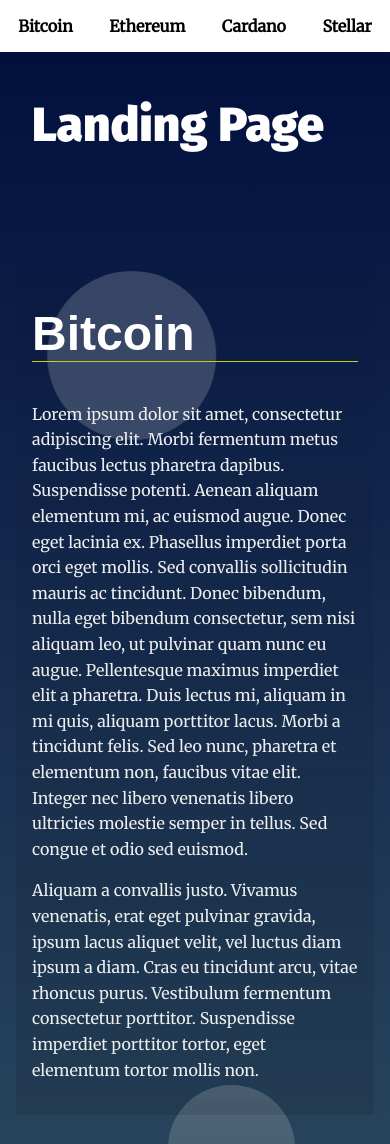
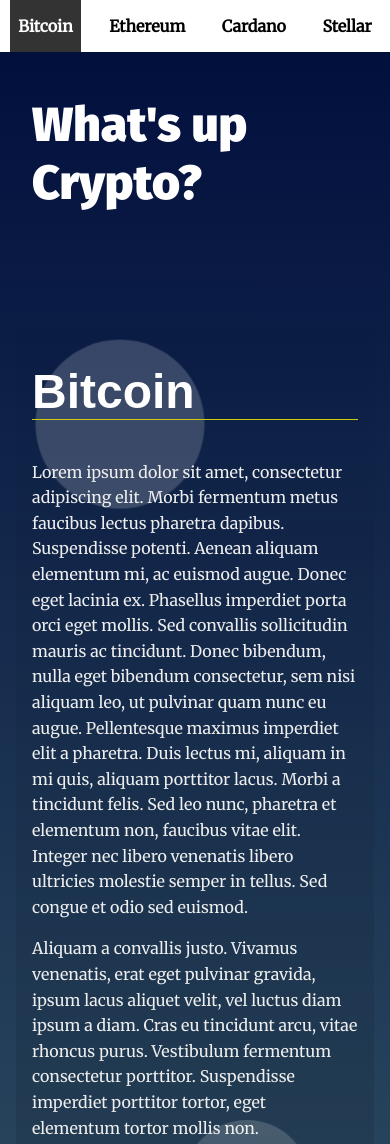
Before and after one commit to CryptoNari/CryptoNari.github.io, a plain HTML site: page C2-landing-page/index.html in a window 390 px wide. Shown: the top 1144 px of the page. Drawn offline with Linux system fonts and the light colour scheme.

Commit message:
refactor: Code cleanup

```diff
--- a/C2-landing-page/css/styles.css
+++ b/C2-landing-page/css/styles.css
@@ -70,10 +70,18 @@ section {
     text-align: right;
     display: flex;
     justify-content: space-around;
+    color: #000;
 }
 
 .navbar__menu li {
     display: inline-block;
+}
+
+.navbar__menu .menu__link:hover,
+.active__nav {
+    background: #333;
+    color: #fff;
+    transition: ease 0.3s all;
 }
 
 .navbar__menu .menu__link {
@@ -83,13 +91,7 @@ section {
     padding-bottom: 1em; */
     font-weight: bold;
     text-decoration: none;
-    color: #000;
-}
 
-.navbar__menu .menu__link:hover {
-    background: #333;
-    color: #fff;
-    transition: ease 0.3s all;
 }
 
 /* Header Styles */
--- a/C2-landing-page/index.html
+++ b/C2-landing-page/index.html
@@ -20,7 +20,7 @@
   </header>
   <main>
     <header class="main__hero">
-      <h1>Landing Page </h1>
+      <h1>What's up Crypto?</h1>
     </header>
     <!-- Each Section has an ID (used for the anchor) and
     a data attribute that will populate the li node.
--- a/C2-landing-page/js/app.js
+++ b/C2-landing-page/js/app.js
@@ -25,32 +25,52 @@ const sections = document.querySelectorAll('section');
  * Start Helper Functions
  *
 */
-function scrollToSection(section) {
+
+/**
+* @description Scroll to anchor ID using scrollTO event
+* @param {DOM.sectionElement} section - selected section
+*/
+const scrollToSection = (section) => {
     const sectionPosition = section.offsetTop - navbar__list.offsetHeight;
-    console.log(sectionPosition);
     window.scrollTo({
         top: sectionPosition ,
         behavior: 'smooth'
     })
 }
 
-function navClick (evt) {
-    if (evt.target.nodeName === 'LI') {  // ← verifies target is desired element
-        // scrollToSection(document.queryselector(evt.target.);
+/**
+* @description Help Function EventListener 'click' NavBar
+* @param {DOM.sectionElement} evt - EventListener
+*/
+const navClick = (evt) => {
+    if (evt.target.nodeName === 'LI') {
         const sectionID = evt.target.getAttribute('data-sec');
         scrollToSection(document.getElementById(sectionID));
     }
 }
 
-
+/**
+* @description Set Elements active
+* @param {DOM.Element} sect - Element to set active
+* @param {DOM.sectionElement} active_class - Class Name to set active
+*/
+const setActiveSection = (sect, active_class) => {
+    const lastActive = document.querySelector('.'+ active_class);
+    if (lastActive != null) {
+        lastActive.classList.toggle(active_class);
+    }
+    sect.classList.toggle(active_class);
+}
 /**
  * End Helper Functions
  * Begin Main Functions
  *
 */
 
-// build the nav
-function buildNavMenu () {
+/**
+* @description Build the navigation bar
+*/
+const buildNavMenu = () => {
     const fragment = document.createDocumentFragment();
     let n = 1;
     for (section of sections){
@@ -58,39 +78,25 @@ function buildNavMenu () {
         newList.textContent = section.getAttribute('data-nav');
         newList.setAttribute ('data-sec', 'section' + n);
         n++;
-        const rect = section.getBoundingClientRect();
         newList.classList.add('menu__link');
         fragment.appendChild(newList);
     }
     navBarElement.appendChild(fragment);
-    navBarElement.addEventListener('click', navClick);
 }
 
-buildNavMenu();
-// Add class 'active' to section when near top of viewport
-function setActiveSection (sect) {
-    const lastActive = document.querySelector('.active__section');
-    lastActive.classList.toggle('active__section');
-    sect.classList.toggle('active__section');
-    console.log(sect);
-}
-
-function checkActiveSection() {
-    let activeSection = {};
-    let sectionHeight = sections[1].getBoundingClientRect().height;
+/**
+* @description Check which section is active in viewport
+*/
+const checkActiveSection = () => {
+    let sectionHeight = sections[0].getBoundingClientRect().height;
     for (section of sections) {
         if (Math.abs(section.getBoundingClientRect().top) < (sectionHeight/2)) {
-            setActiveSection(section);
+            const activeNav = document.querySelector(`[data-sec = '${section.getAttribute('Id')}']`);
+            setActiveSection(section, 'active__section');
+            setActiveSection(activeNav, 'active__nav');
         }
     }
-
 }
-window.addEventListener('scroll' ,function(e){
-    setTimeout(checkActiveSection,1000);
-});
-
-// Scroll to anchor ID using scrollTO event
-
 
 /**
  * End Main Functions
@@ -98,15 +104,11 @@ window.addEventListener('scroll' ,function(e){
  *
 */
 
-// Build menu
-
-// Scroll to section on link click
-
-// Set sections as active
+buildNavMenu();
 
 // Helping EventListeners
-// document.addEventListener('click', function() {
-//
-//     scrollToSection(sections[1]);
-//
-// })
+
+navBarElement.addEventListener('click', navClick);
+window.addEventListener('scroll' , () => {
+    setTimeout(checkActiveSection,500);
+});
```
Also changed, not shown: C2-landing-page/img/Cardano.png (deleted), C2-landing-page/img/Ethereum.png (deleted), C2-landing-page/img/Stellar.png (deleted), C2-landing-page/img/bitcoin.png (deleted), 1 other file.
